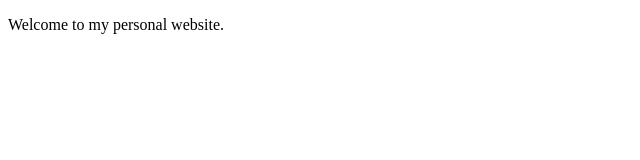
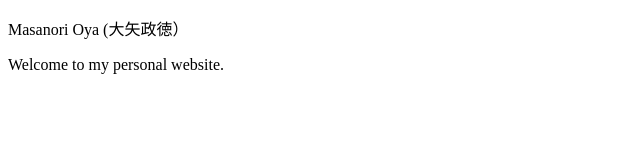
Before and after one commit to MasanoriOya/masanorioya.github.io, a plain HTML site: page index.html in a window 1280 px wide. Shown: the whole page, without its empty margins (0-640 px from the left). Drawn offline with Linux system fonts and the light colour scheme.

Commit message:
Add name to personal website introduction

```diff
--- a/index.html
+++ b/index.html
@@ -5,6 +5,7 @@
   <title>Masanori Oya (大矢政徳）</title>
 </head>
 <body>
+  <p>Masanori Oya (大矢政徳）</p>
   <p>Welcome to my personal website.</p>
 </body>
 </html>
```
